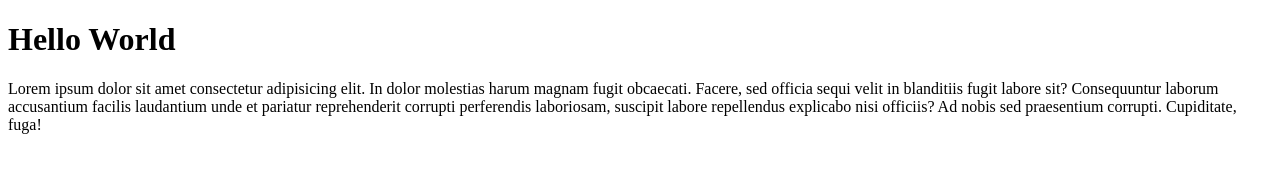
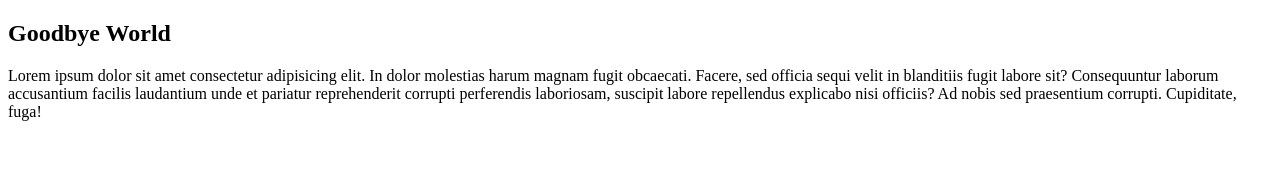
Before and after one commit to DevMike42/project1, a plain HTML site: page index.html in a window 1280 px wide. Drawn offline with Linux system fonts and the light colour scheme.

Commit message:
Changed H1 to H2

```diff
--- a/index.html
+++ b/index.html
@@ -9,7 +9,7 @@
 </head>
 
 <body>
-  <h1>Hello World</h1>
+  <h2>Goodbye World</h2>
 
   <p>Lorem ipsum dolor sit amet consectetur adipisicing elit. In dolor molestias harum magnam fugit obcaecati. Facere,
     sed officia sequi velit in blanditiis fugit labore sit? Consequuntur laborum accusantium facilis laudantium unde et
```
